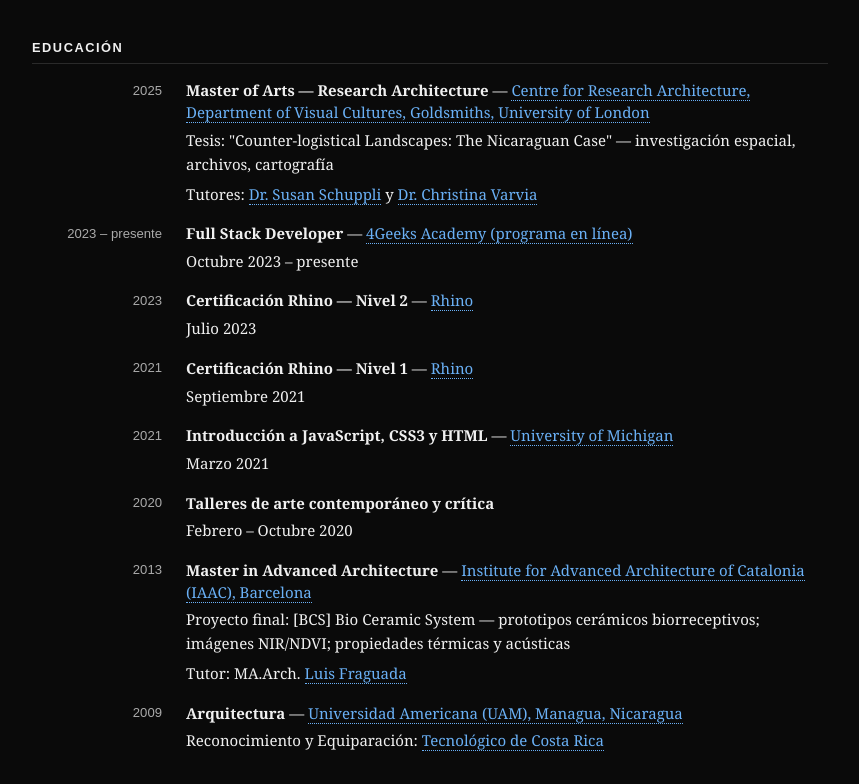
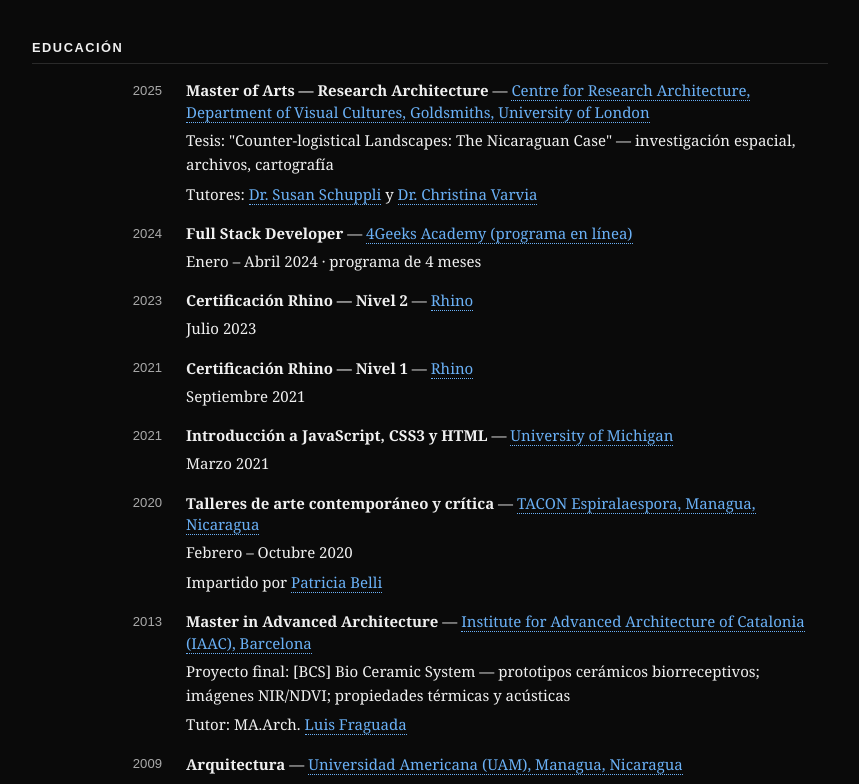
Before and after one commit to iluna007/il, a React (Vite) app: page / in a window 1280 px wide. Shown: the part 491-1275 px from the top of the page, without its empty margins (210-1069 px from the left). Built offline with nearby package versions, Linux system fonts and the light colour scheme.

Commit message:
Update 4Geeks completion dates and TACON Espiralaespora education details.

```diff
--- a/src/data/cvData.js
+++ b/src/data/cvData.js
@@ -102,13 +102,13 @@
         ],
       },
       {
-        year: "2023 – presente",
+        year: "2024",
         title: "Full Stack Developer",
         institution: {
           text: "4Geeks Academy (programa en línea)",
           url: "https://4geeksacademy.com/",
         },
-        details: [{ text: "Octubre 2023 – presente" }],
+        details: [{ text: "Enero – Abril 2024 · programa de 4 meses" }],
       },
       {
         year: "2023",
@@ -131,8 +131,17 @@
       {
         year: "2020",
         title: "Talleres de arte contemporáneo y crítica",
-        institution: { text: "TACON, Managua, Nicaragua" },
-        details: [{ text: "Febrero – Octubre 2020" }],
+        institution: {
+          text: "TACON Espiralaespora, Managua, Nicaragua",
+          url: "https://www.instagram.com/espira_espora/",
+        },
+        details: [
+          { text: "Febrero – Octubre 2020" },
+          {
+            text: "Impartido por Patricia Belli",
+            links: { "Patricia Belli": "https://patriciabelli.com/" },
+          },
+        ],
       },
       {
         year: "2013",
@@ -511,13 +520,13 @@
         ],
       },
       {
-        year: "2023 – present",
+        year: "2024",
         title: "Full Stack Developer",
         institution: {
           text: "4Geeks Academy (online program)",
           url: "https://4geeksacademy.com/",
         },
-        details: [{ text: "October 2023 – present" }],
+        details: [{ text: "January – April 2024 · 4-month program" }],
       },
       {
         year: "2023",
@@ -540,8 +549,17 @@
       {
         year: "2020",
         title: "Contemporary art workshops and critic",
-        institution: { text: "TACON, Managua, Nicaragua" },
-        details: [{ text: "February – October 2020" }],
+        institution: {
+          text: "TACON Espiralaespora, Managua, Nicaragua",
+          url: "https://www.instagram.com/espira_espora/",
+        },
+        details: [
+          { text: "February – October 2020" },
+          {
+            text: "Led by Patricia Belli",
+            links: { "Patricia Belli": "https://patriciabelli.com/" },
+          },
+        ],
       },
       {
         year: "2013",
```
